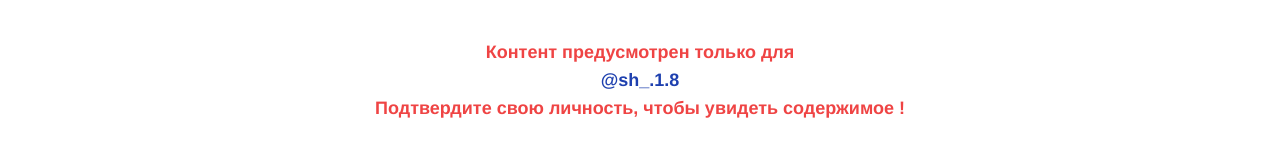
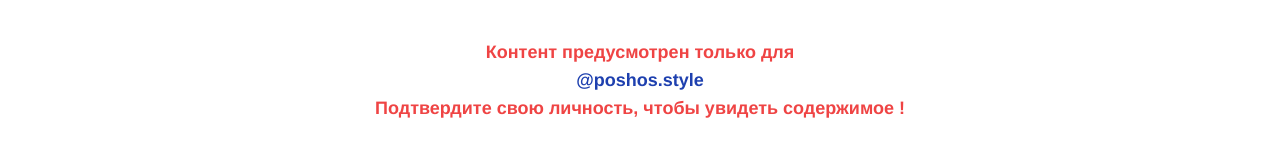
Before and after one commit to Shomirsaidov/dilafish, a Vue app: page /#/reel/667890log in a window 1280 px wide. Shown: the part 488-648 px from the top of the page. Built offline with nearby package versions, Linux system fonts and the light colour scheme.

Commit message:
Update posho

```diff
--- a/src/views/Login.vue
+++ b/src/views/Login.vue
@@ -39,7 +39,7 @@
       </div>
 
       <h1 class="text-lg font-semibold p-4 mb-16 text-red-500">
-        Контент предусмотрен только для<br/> <span class="text-blue-800">@sh_.1.8</span><br/>
+        Контент предусмотрен только для<br/> <span class="text-blue-800">@poshos.style</span><br/>
         Подтвердите свою личность, чтобы увидеть содержимое !
       </h1>
 
```
